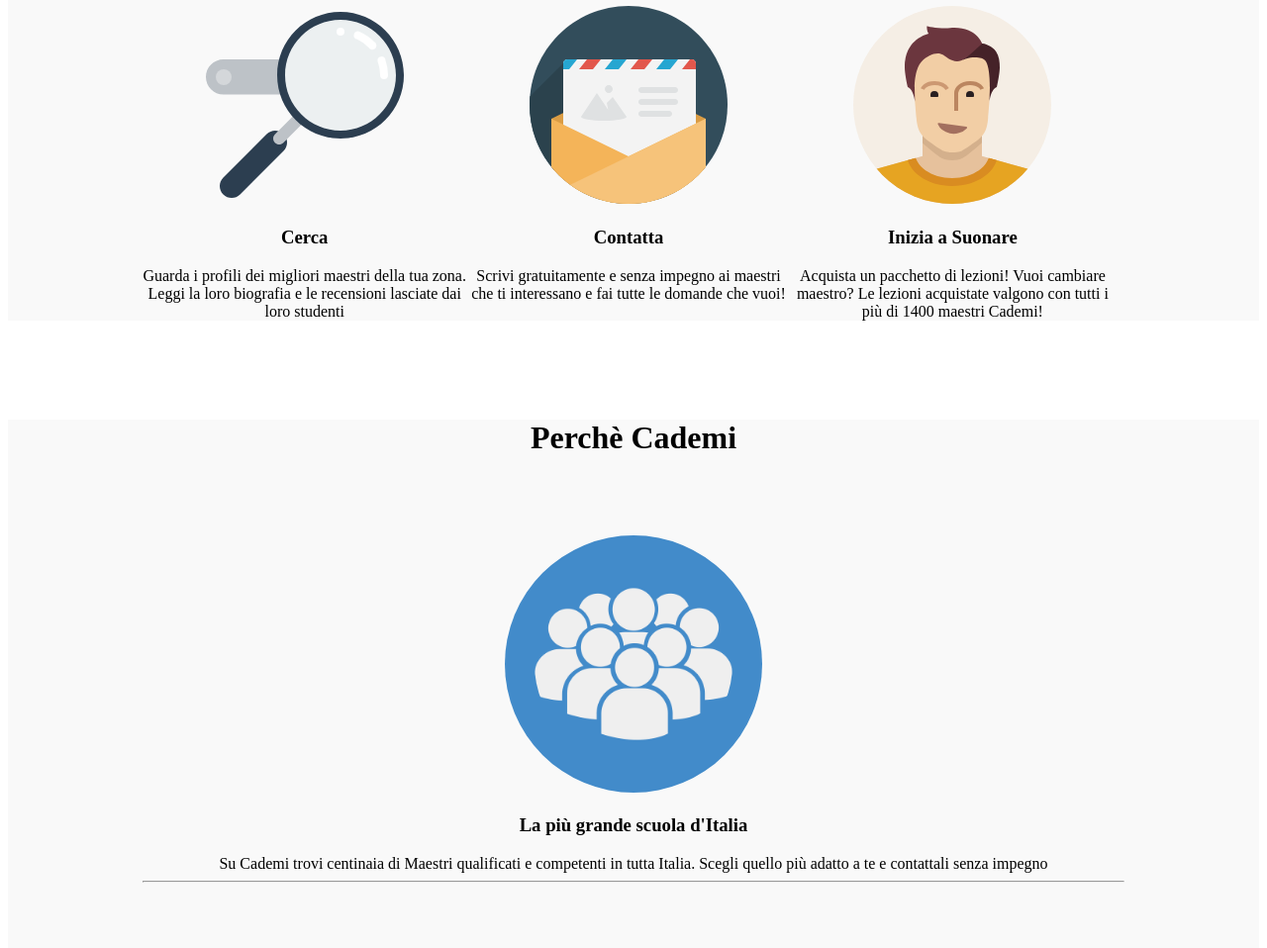
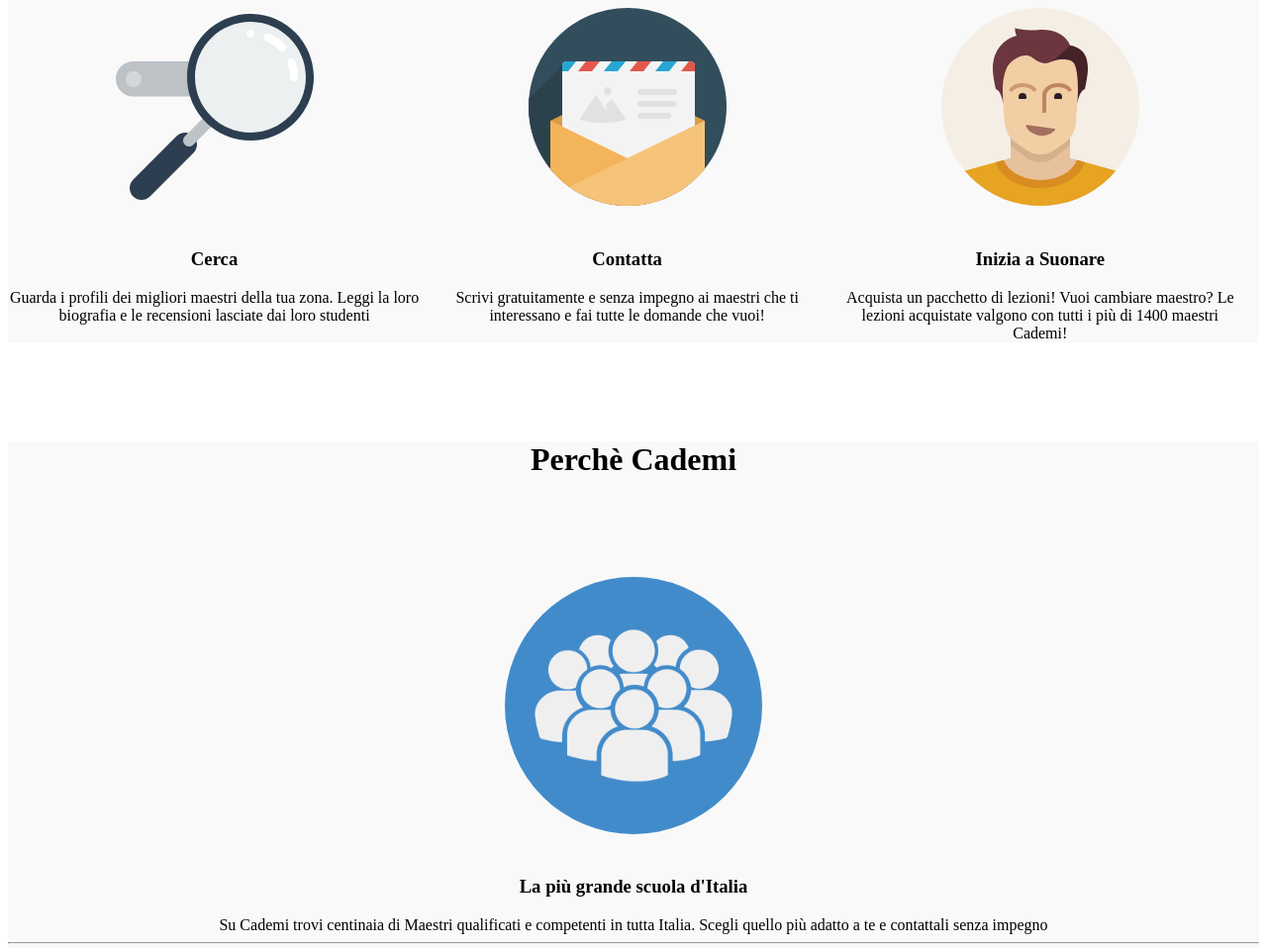
Before and after one commit to Luigi-Fontana/html-css-resp-wannable, a plain HTML site: page index.html in a window 1280 px wide. Shown: the part 624-1582 px from the top of the page at 99% size. Drawn offline with Linux system fonts and the light colour scheme.

Commit message:
Modifica del codice con inserimento della Media Query

```diff
--- a/css/style.css
+++ b/css/style.css
@@ -1,41 +1,16 @@
 .row {
-  width: 992px;
     margin-left: auto;
     margin-right: auto;
     margin-top: 100px;
 }
 
-/* BLOCCO LEZIONI */
-#lezioni .row > .left,
-#lezioni .row > .right{
-  width: 50%;
-  float: left;
+#lezioni .row img {
+    display: block;
+    margin: 0 auto;
 }
 
-#lezioni .row img {
-  /* per centrare orizzontalmente */
-  display: block;
-  margin-right: auto;
-  margin-left: auto;
-}
-
-#lezioni {
-  text-align: center;
-}
-
-/* BLOCCO STEPS */
-#steps .row > .left,
-#steps .row > .central,
-#steps .row > .right{
-  float: left;
-  width: 33%;
-}
-
-#steps{
-  text-align: center;
-}
-
-/* BLOCCO PERCHE */
+#lezioni,
+#steps,
 #why {
     text-align: center;
 }
@@ -43,26 +18,84 @@
 #why .row > .first,
 #why .row > .second,
 #why .row > .third {
-  width: 100%;
     margin-top: 80px;
 }
 
 #why .row img {
     background-color:#428bca;
     border-radius:50%;
-  padding:30px
+    padding:30px;
 }
 
-/* COMMON */
 
-.container.grey{
+.container.grey {
     background-color: #f9f9f9;
 }
 
-img{
+img {
+    margin-top: 20px;
+    margin-bottom: 20px;
     height: 200px;
 }
 
 .clear {
     clear:both;
 }
+
+@media screen and (min-width: 420px) {
+    .row {
+        margin-left: auto;
+        margin-right: auto;
+        margin-top: 100px;
+    }
+
+    #lezioni .row > .left,
+    #lezioni .row > .right {
+        width: 50%;
+        float: left;
+    }
+
+    #lezioni .row img {
+        display: block;
+        margin: 0 auto;
+    }
+
+    #lezioni,
+    #steps,
+    #why {
+        text-align: center;
+    }
+
+    #steps .row > .left,
+    #steps .row > .central,
+    #steps .row > .right {
+        float: left;
+        width: 33%;
+    }
+
+    #why .row > .first,
+    #why .row > .second,
+    #why .row > .third {
+        margin-top: 80px;
+    }
+
+    #why .row img {
+        background-color:#428bca;
+        border-radius:50%;
+        padding: 30px;
+    }
+
+    .container.grey {
+        background-color: #f9f9f9;
+    }
+
+    img {
+        margin-top: 20px;
+        margin-bottom: 20px;
+        height: 200px;
+    }
+
+    .clear {
+        clear:both;
+    }
+}
```
Also changed, not shown: index.html (+0 -2 lines). Lines whose indentation alone changed are shown as unchanged.
